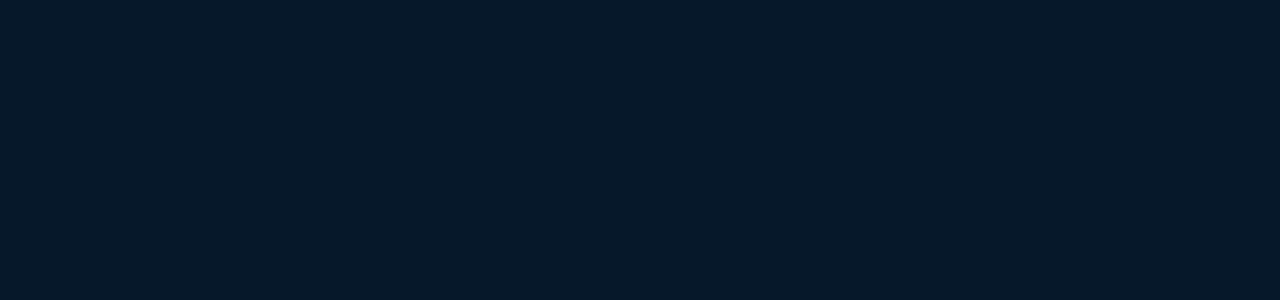
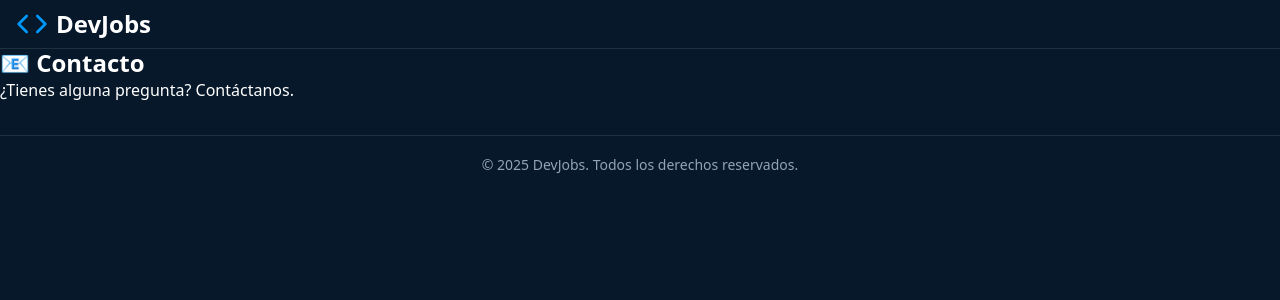
Before and after one commit to javierjuanJJ/jscamp, a React (Vite) app in the folder 4-react-vite/: page /contact in a window 1280 px wide. Shown: the top 300 px of the page. Built offline with nearby package versions, Linux system fonts and the light colour scheme.

Commit message:
Añadir la ruta About en App

```diff
--- a/4-react-vite/src/App.jsx
+++ b/4-react-vite/src/App.jsx
@@ -2,14 +2,25 @@
 import { Route } from './components/Route'
 import { Home } from './pages/Home'
 import { SearchPage } from './pages/Search'
-import { NotFound } from './pages/NotFound'
+import { Contact } from './pages/Contact'
+import { About } from './pages/About'
+
+import { Header } from './components/Header'
+import { Footer } from './components/Footer'
 
 function App() {
   return (
     <>
-      <Route path="/" component={Home} />
-      <Route path="/search" component={SearchPage} />
-      <Route path="/404" component={NotFound} />
+      <Header />
+
+      <main>
+        <Route path="/" component={Home} />
+        <Route path="/search" component={SearchPage} />
+        <Route path="/about" component={About} />
+        <Route path="/contact" component={Contact} /> {/* 👈 Nueva ruta */}
+      </main>
+
+      <Footer />
     </>
   )
 }
--- /dev/null
+++ b/4-react-vite/src/pages/About.jsx
@@ -0,0 +1,8 @@
+// pages/About.jsx
+export function About() {
+    return (
+        <div>
+            <h1>About</h1>
+        </div>
+    )
+}
--- /dev/null
+++ b/4-react-vite/src/pages/Contact.jsx
@@ -0,0 +1,9 @@
+// pages/Contact.jsx
+export function Contact() {
+    return (
+        <div>
+            <h1>📧 Contacto</h1>
+            <p>¿Tienes alguna pregunta? Contáctanos.</p>
+        </div>
+    )
+}
```
